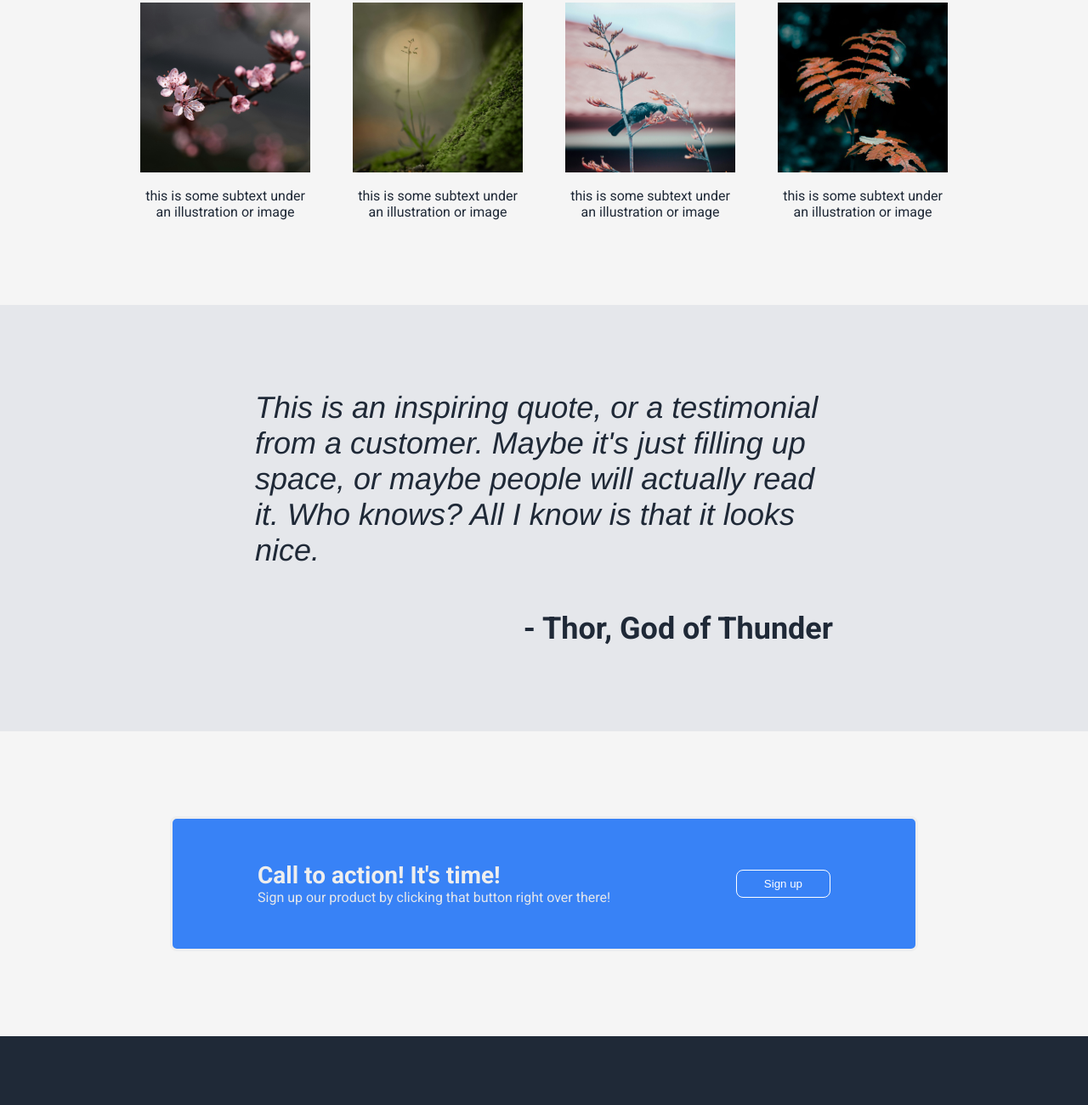
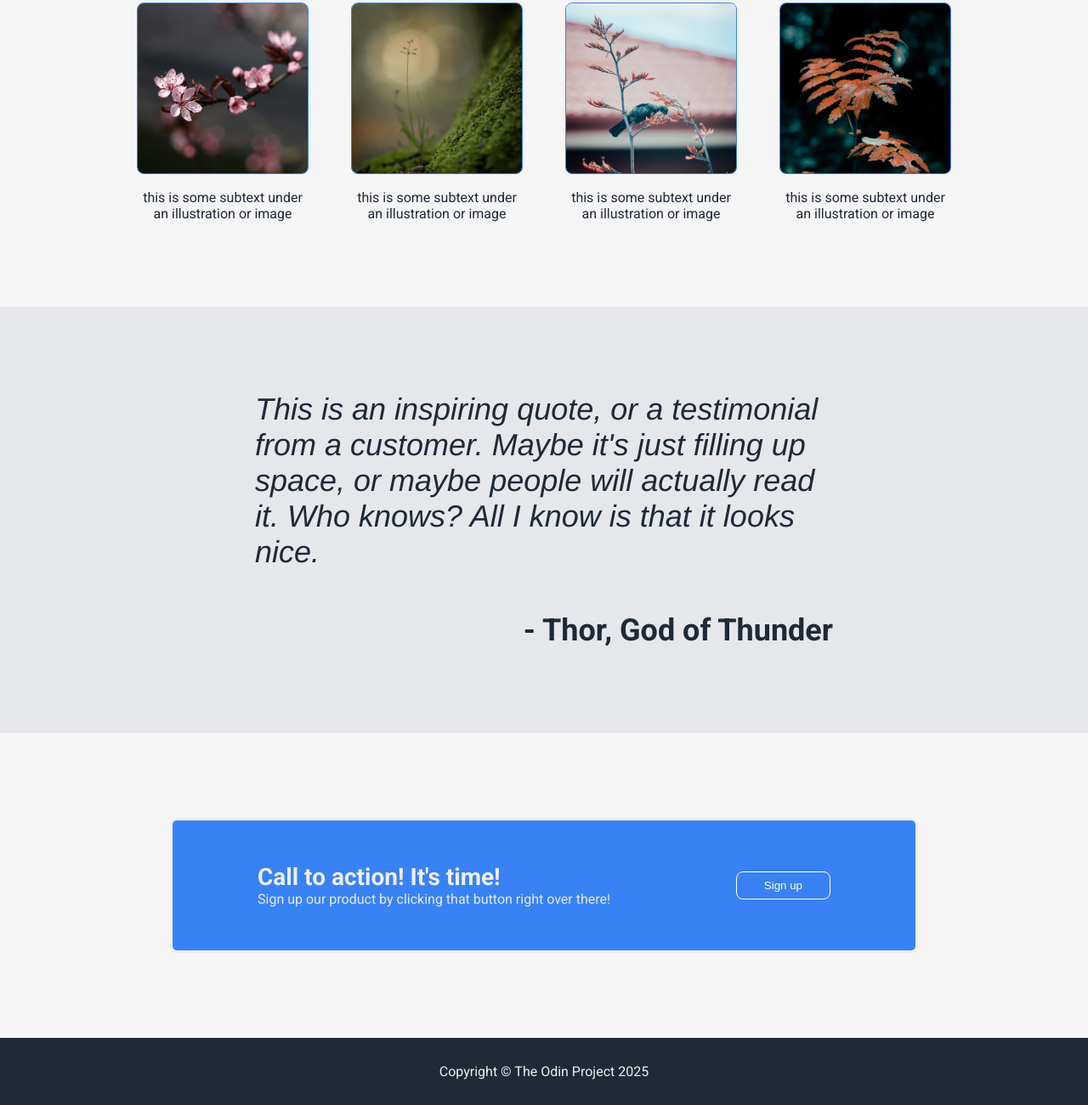
Before and after one commit to Velkie-cloud/odin-landing-page, a plain HTML site: page index.html in a window 1280 px wide. Shown: the part 866-2167 px from the top of the page at 85% size. Before the commit the page ends 2086 px from the top, so only its background shows below. Drawn offline with Linux system fonts and the light colour scheme.

Commit message:
Docs: add footer and border/radius to img

```diff
--- a/index.html
+++ b/index.html
@@ -73,7 +73,7 @@
     </div>
     <!-- Container 6: Footer -->
     <div class="footer">
-
+        <div>Copyright &copy The Odin Project 2025</div>
     </div>
 </body>
 </html>
--- a/style.css
+++ b/style.css
@@ -113,6 +113,8 @@ button.sign1 {
 .info-image {
     width: 200px;
     flex: 1;
+    border-radius: 8px;
+    border: 1px solid #3882F6;
 }
 
 .info-text {
@@ -181,3 +183,12 @@ button.sign2 {
     margin-top: 10px;
     margin-bottom: 10px;
 }
+
+.footer {
+    display: flex;
+    justify-content: center;
+    align-items: center;
+    padding: 30px 300px;
+    gap: 50px;
+    text-align: center;
+}
```
